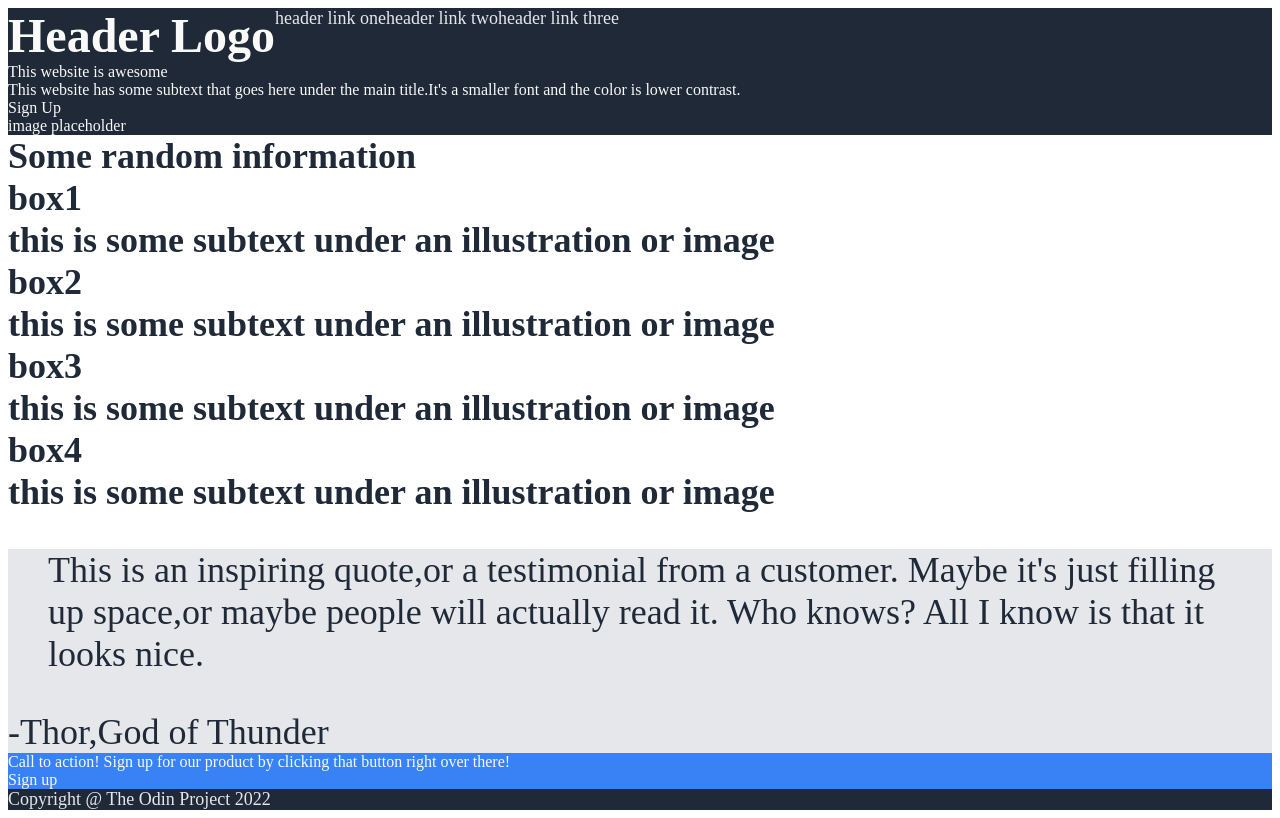
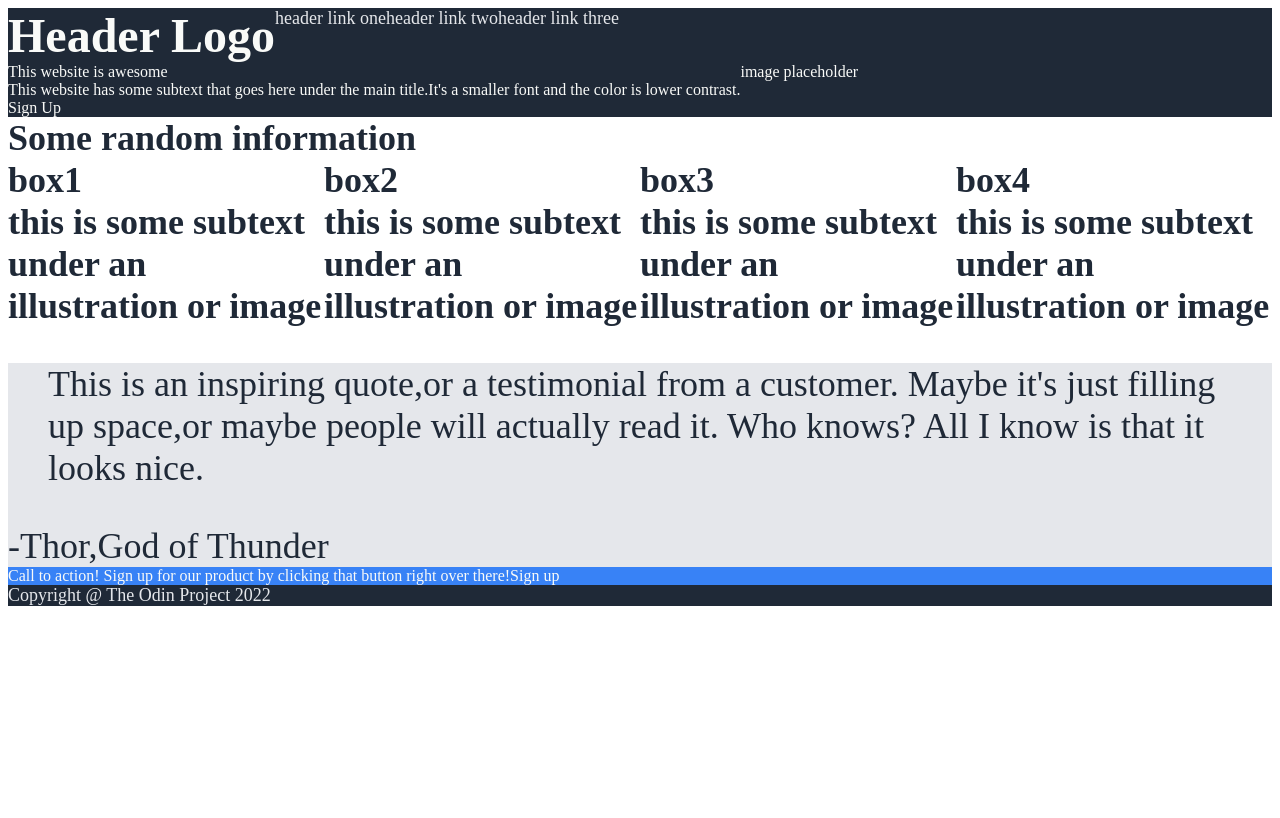
Before and after one commit to CondurachiCristian/Landing-Page, a plain HTML site: page index.html in a window 1280 px wide. Drawn offline with Linux system fonts and the light colour scheme.

Commit message:
edit html and add some more css

```diff
--- a/index.html
+++ b/index.html
@@ -24,7 +24,9 @@
                         </div>
                     </div>
                 </div>
+                <div id="bottom">
                     <div id="title">
+                        <div id="one">
                             <div id="main">
                                 This website is awesome
                             </div>
@@ -35,8 +37,12 @@
                                 Sign Up
                             </div>
                         </div>
+                    </div>
+                    <div>
                         <div>
                             image placeholder
+                        </div>
+                    </div>
                 </div>
             </div>
             <div class="information">
@@ -44,7 +50,7 @@
                     <div>
                         Some random information
                     </div>
-                    <div>
+                    <div class="box">
                         <div>
                             <div>
                                 box1
--- a/styles.css
+++ b/styles.css
@@ -24,6 +24,7 @@
 }
 .sign {
     background-color: #3882F6;
+    display: flex;
 }
 #quote {
     background-color: #E5E7EB;
@@ -38,3 +39,13 @@
 #top {
     display: flex;
 }
+#bottom {
+    display: flex;
+}
+#info {
+    display: flex;
+    flex-direction: column;
+}
+.box {
+    display: flex;
+}
```
Lines whose indentation alone changed are shown as unchanged.
